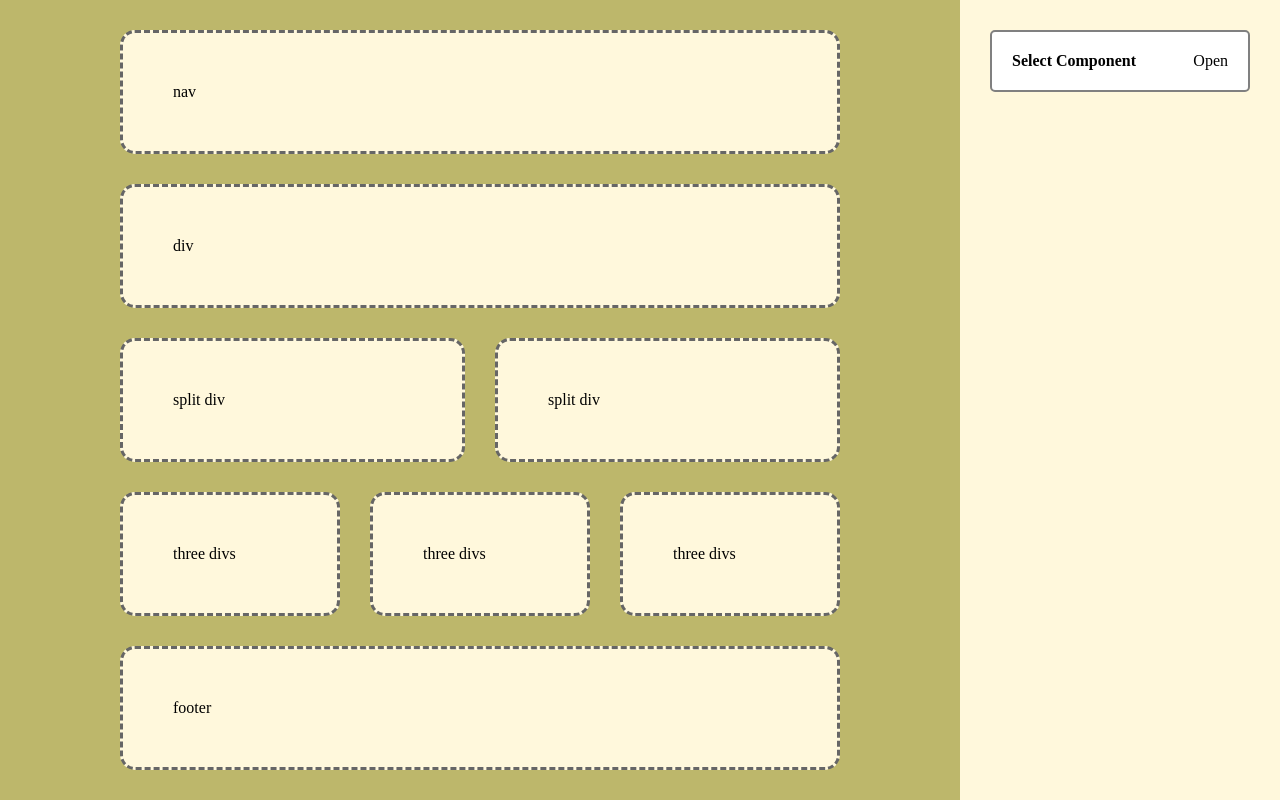
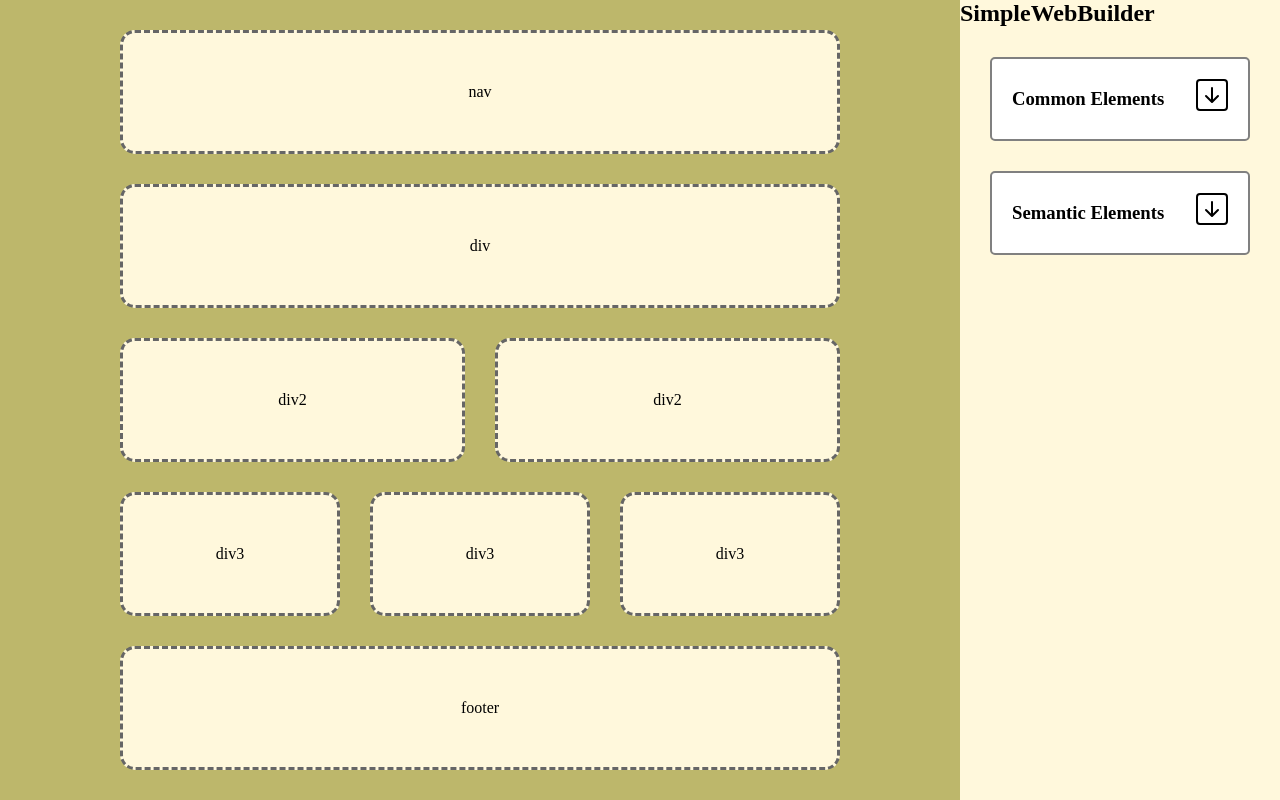
Before and after one commit to chingu-voyages/v36-geckos-team-10, a React (Create React App) app: page / in a window 1280 px wide. Built offline with nearby package versions, Linux system fonts and the light colour scheme.

Commit message:
Reworked file structure and connected sidebar with builder
Moved builder and sidebar to containers, simplified sidebar functionality

```diff
--- a/src/components/BuilderComponent.jsx
+++ b/src/components/BuilderComponent.jsx
@@ -1,14 +1,15 @@
-import React from "react";
-
-const BuilderComponent = ({tags = 'No tag', numInRow}) => {
+const BuilderComponent = ({tags = 'No tag'}) => {
     return (
-        numInRow === '3' ? <div className="template" draggable='true'>
-        <div className="element">three {tags}s</div> <div className="element">three {tags}s</div><div className="element">three {tags}s</div>
-        </div>
-        : numInRow === '2' ? <div className="template" draggable='true'>
-        <div className="element">split {tags}</div> <div className="element">split {tags}</div>
-        </div>
-        : <div className="template" draggable='true'>
+        /2$/.test(tags) ? <div className="template" draggable='true'>
+                          <div className="element">{tags}</div>
+                          <div className="element">{tags}</div>
+                          </div> :
+        /3$/.test(tags) ? <div className="template" draggable='true'>
+                          <div className="element">{tags}</div>
+                          <div className="element">{tags}</div>
+                          <div className="element">{tags}</div>
+                          </div> :
+        <div className="template" draggable='true'>
         <div className="element">{tags}</div>
         </div>
     );
--- a/src/components/Dropdown.jsx
+++ b/src/components/Dropdown.jsx
@@ -1,63 +1,14 @@
-import {useState} from "react"
+import DropdownItem from "./DropdownItem";
 
-function Dropdown({title, items = []}, multiSelect = false) {
-    const[open, setOpen] = useState(false);
-    const [selection, setSelection] = useState([]);
-    const toggle = () => setOpen(!open)
-    Dropdown.handleClickOutside = () => setOpen(false)
-
-    function handleOnClick(item) {
-        if (!selection.some(current => current.id === item.id)) {
-                setSelection([item])
-        } else {
-            let selectionAfterRemoval = selection;
-            selectionAfterRemoval = selectionAfterRemoval.filter(
-                current => current.id !== item.id
-            )
-            setSelection([...selectionAfterRemoval])
-        }
-    }
-
-    function isItemInSelection(item) {
-        if (selection.some(current => current.id === item.id)) {
-            return true;
-        }
-        return false;
-    }
+function Dropdown({items = [], handleAdd }) {
 
     return (
-        <div className="dd-wrapper">
-            <div
-                tabIndex={0}
-                className="dd-header"
-                role="button"
-                onKeyPress={() => toggle(!open)}
-                onClick={() =>toggle(!open)}
-            >
-                <div className="dd-header__title">
-                    <p className="dd-header__title--bold">{title}</p>
-                </div>
-                <div className="dd-header__action">
-                    <p>{open ? "Close" : "Open"}</p>
-                </div>
-            </div>
-            {open && (
-                <ul className="dd-list">
-                    {items.map(item => (
-                        <li className="dd-list-item" key={item.id}>
-                            <button type="button" onClick={() => handleOnClick(item)}>
-                                <span>{item.value}</span>
-                                <span>{isItemInSelection(item) && "Component Added"}</span>
-                            </button>
-                        </li>
-                    ))}
-                </ul>
-            )}
-        </div>
+            <ul className="dropdown-list">
+                {items.map((item, index) => (
+                    <DropdownItem className="dropdown-list-item" key={index} item={item} handleAdd={handleAdd} />
+                ))}
+            </ul>
     )
-}
-const clickOutsideConfig = {
-    handleClickOutside: () => Dropdown.handleClickOutside,
 }
 
 export default Dropdown;
--- /dev/null
+++ b/src/components/DropdownHeader.jsx
@@ -0,0 +1,13 @@
+import { BsArrowDownSquare, BsArrowUpSquare } from "react-icons/bs";
+import { dropdownToggle } from "../features/sidebarFunctions";
+
+export const DropdownHeader = ({ title }) => {
+    return (
+        <div className="dropdown-header" onClick={(e) => dropdownToggle(e.target)}>
+            <h3 className="clickFix">{ title }</h3>
+            <span className="clickFix"><BsArrowDownSquare /></span>
+        </div>
+    );
+}
+
+export default DropdownHeader;
--- /dev/null
+++ b/src/components/DropdownItem.jsx
@@ -0,0 +1,7 @@
+export const DropdownItem = ({item, handleAdd}) => {
+    return (
+        <li onClick={(e) => handleAdd(item, e)}>{item}<span className="clickFix hidden">component added</span></li>
+    );
+}
+
+export default DropdownItem;
--- a/src/components/WsBuilder.jsx
+++ /dev/null
@@ -1,22 +0,0 @@
-import dragAndDrop from "../features/dragDrop";
-import { useEffect, useRef } from "react";
-import BuilderComponent from "./BuilderComponent";
-
-// component that contains workspace builder area
-const WsBuilder = () => {
-    let dragParent = useRef(null);
-    useEffect(() => {
-        dragAndDrop(dragParent);
-    }, []);
-    return (
-        <main className="ws-builder" ref={dragParent}>
-            <BuilderComponent tags="nav"/>
-            <BuilderComponent tags='div' numInRow='1' />
-            <BuilderComponent tags='div' numInRow='2' />
-            <BuilderComponent tags='div' numInRow='3' />
-            <BuilderComponent tags='footer' />
-        </main>
-    );
-}
-
-export default WsBuilder;
--- a/src/components/WsSidebar.jsx
+++ /dev/null
@@ -1,26 +0,0 @@
-import Dropdown from "./Dropdown";
-
-const items = [
-    {
-        id: 1,
-        value: "Div Component",
-    },
-    {
-        id: 2,
-        value: "Nav Bar",
-    },
-    {
-        id: 3,
-        value: "Article",
-    },
-]
-
-const WsSidebar = () => {
-    return (
-        <aside className="ws-sidebar">
-            <Dropdown title="Select Component" items={items}/>
-        </aside>
-    );
-}
-
-export default WsSidebar;
--- a/src/containers/Workspace.jsx
+++ b/src/containers/Workspace.jsx
@@ -1,14 +1,22 @@
 import { useState } from "react";
-import WsBuilder from "../components/WsBuilder";
-import WsSidebar from "../components/WsSidebar";
+import WsBuilder from "./WsBuilder";
+import WsSidebar from "./WsSidebar";
 
 const Workspace = (props) => {
-    const blocks = JSON.parse(localStorage.getItem('blocks'));
-    const [buildingBlocks, setBuildingBlocks] = useState(blocks);
+    const [buildingBlocks, setBuildingBlocks] = useState(['nav', 'div', 'div2', 'div3', 'footer']);
+    const addBlocks = (tag, e) => {
+        const temp = [tag];
+        setBuildingBlocks(buildingBlocks.concat([temp]));
+        console.log(e.target)
+        e.target.lastChild.classList.remove('hidden');
+        setTimeout(() => {
+            e.target.lastChild.classList.add('hidden')
+        }, 1500)
+    }
     return (
         <div className="ws-container">
-            <WsBuilder />
-            <WsSidebar />
+            <WsBuilder buildingBlocks={buildingBlocks} />
+            <WsSidebar handleAdd={addBlocks} />
         </div>
     );
 }
--- /dev/null
+++ b/src/containers/WsBuilder.jsx
@@ -0,0 +1,23 @@
+import dragAndDrop from "../features/dragDrop";
+import { useEffect, useRef } from "react";
+import BuilderComponent from "../components/BuilderComponent";
+
+// component that contains workspace builder area
+// builder components are added automatically by clicking the sidebar menu
+const WsBuilder = ({ buildingBlocks }) => {
+    let dragParent = useRef(null);
+    useEffect(() => {
+        //sends DOM element to the function
+        dragAndDrop(dragParent);
+    }, [buildingBlocks]);
+    return (
+        <main className="ws-builder" ref={dragParent}>
+            {buildingBlocks.map((block, ind) => <BuilderComponent className="element"
+                                                key={ind}
+                                                tags={block}
+                                                />)}
+        </main>
+    );
+}
+
+export default WsBuilder;
--- /dev/null
+++ b/src/containers/WsSidebar.jsx
@@ -0,0 +1,26 @@
+import Dropdown from "../components/Dropdown";
+import DropdownHeader from "../components/DropdownHeader";
+
+const WsSidebar = ({handleAdd}) => {
+    //Different types of tags can be added bellow and they will show up in the dropdown menu, if the tag has 2 or 3 at the end, it will create 2 or 3 elements.
+    const commonTags = ['div', 'div2', 'img', 'table'];
+    const semanticTags = ['header', 'footer', 'nav', 'article'];
+
+    return (
+        <aside className="ws-sidebar">
+            <header>
+                <h1>SimpleWebBuilder</h1>
+            </header>
+            <div className="dropdown-wrapper">
+                <DropdownHeader title='Common Elements' />
+                <Dropdown items={commonTags} handleAdd={ handleAdd } />
+            </div>
+            <div className="dropdown-wrapper">
+                <DropdownHeader title='Semantic Elements' />
+                <Dropdown items={ semanticTags } handleAdd={ handleAdd } />
+            </div>
+        </aside>
+    );
+}
+
+export default WsSidebar;
--- /dev/null
+++ b/src/features/sidebarFunctions.js
@@ -0,0 +1,3 @@
+export const dropdownToggle = (el) => {
+    el.nextSibling.classList.toggle('dropdown-toggle');
+}
--- a/src/index.css
+++ b/src/index.css
@@ -11,7 +11,11 @@ body,
   overflow: hidden;
 }
 
-/*** WORKSPACE STYLING ***/
+/***
+=================
+WORKSPACE STYLING
+=================
+***/
 .ws-container {
   height: 100vh;
   display: flex;
@@ -68,54 +72,67 @@ body,
   border-radius: 15px;
   flex: 1;
   user-select: none;
+  text-align: center;
 }
 
-/*=============
-    SideBar
-=============*/
+/***
+=============
+    SIDEBAR
+=============
+***/
 .ws-container .ws-sidebar {
   flex: 1;
   overflow: hidden;
 }
-.dd-wrapper {
+.dropdown-wrapper {
   display: flex;
-  min-height: 38px;
-  flex-wrap: wrap;
+  flex-direction: column;
+  align-items: center;
+  justify-content: space-between;
+  padding: 10px;
   margin: 30px;
   background-color: #fff;
-  align-items: center;
   border-radius: 5px;
   border: 2px solid grey;
 }
-.dd-wrapper .dd-header {
+.dropdown-wrapper .dropdown-header {
   display: flex;
   justify-content: space-between;
+  align-items: center;
   cursor: pointer;
   width: 100%;
-  padding: 20px;
+  padding: 10px;
 }
-.dd-wrapper .dd-header__title--bold {
-  font-weight: bold;
+.dropdown-wrapper .dropdown-header span {
+  font-size: 2em;
 }
-.dd-wrapper .dd-list {
+.dropdown-wrapper .dropdown-list {
   box-shadow: 0 0.125rem 0.25rem rgba(0, 0, 0, 0.075) !important;
   padding: 0;
   margin: 0;
+  height: 0;
+  opacity: 0;
+  display: none;
+  transition: all .5s ease-out;
   width: 100%;
+  list-style: none;
+  text-transform: uppercase;
 }
-.dd-wrapper .dd-list li {
-  list-style-type: none;
+.dropdown-wrapper .dropdown-toggle {
+  display: block !important;
+  height: fit-content !important;
+  opacity: 1 !important;
 }
-.dd-wrapper .dd-list li:first-of-type > button {
+.dropdown-wrapper .dropdown-list li:first-child {
   border-top: 1px solid #ccc;
   border-top-left-radius: 4px;
   border-top-right-radius: 4px;
 }
-.dd-wrapper .dd-list li:last-of-type > button {
+.dropdown-wrapper .dropdown-list li:last-child {
   border-bottom-left-radius: 4px;
   border-bottom-right-radius: 4px;
 }
-.dd-wrapper .dd-list li button {
+.dropdown-wrapper .dropdown-list li {
   display: flex;
   justify-content: space-between;
   background-color: white;
@@ -128,8 +145,16 @@ body,
   border-left: 1px solid #ccc;
   border-right: 1px solid #ccc;
 }
-.dd-wrapper .dd-list li button:hover {
+.dropdown-wrapper .dropdown-list li:hover {
   cursor: pointer;
   font-weight: bold;
   background-color: #ccc;
 }
+.hidden {
+  opacity: 0;
+  transition: .5s;
+}
+/* To prevent errors when clicking on the wrong element */
+.clickFix {
+  pointer-events: none;
+}
```
Also changed, not shown: 1 other file (tests, documents, lock files or other folders).
